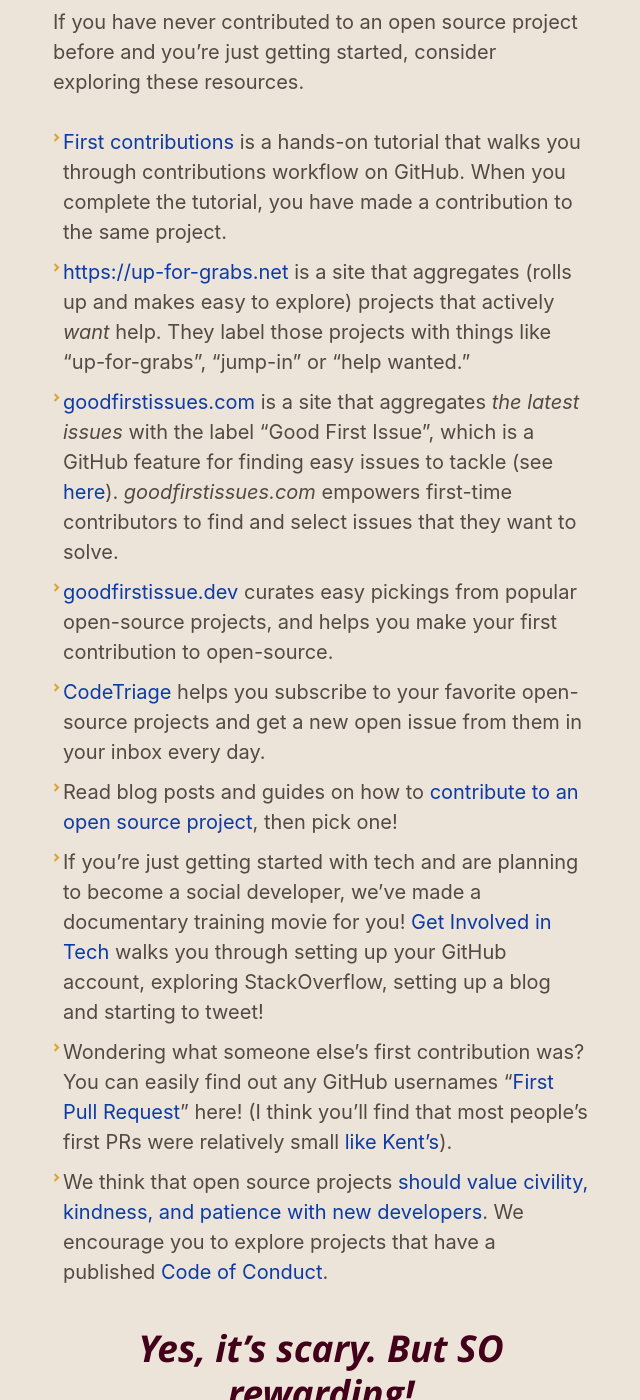
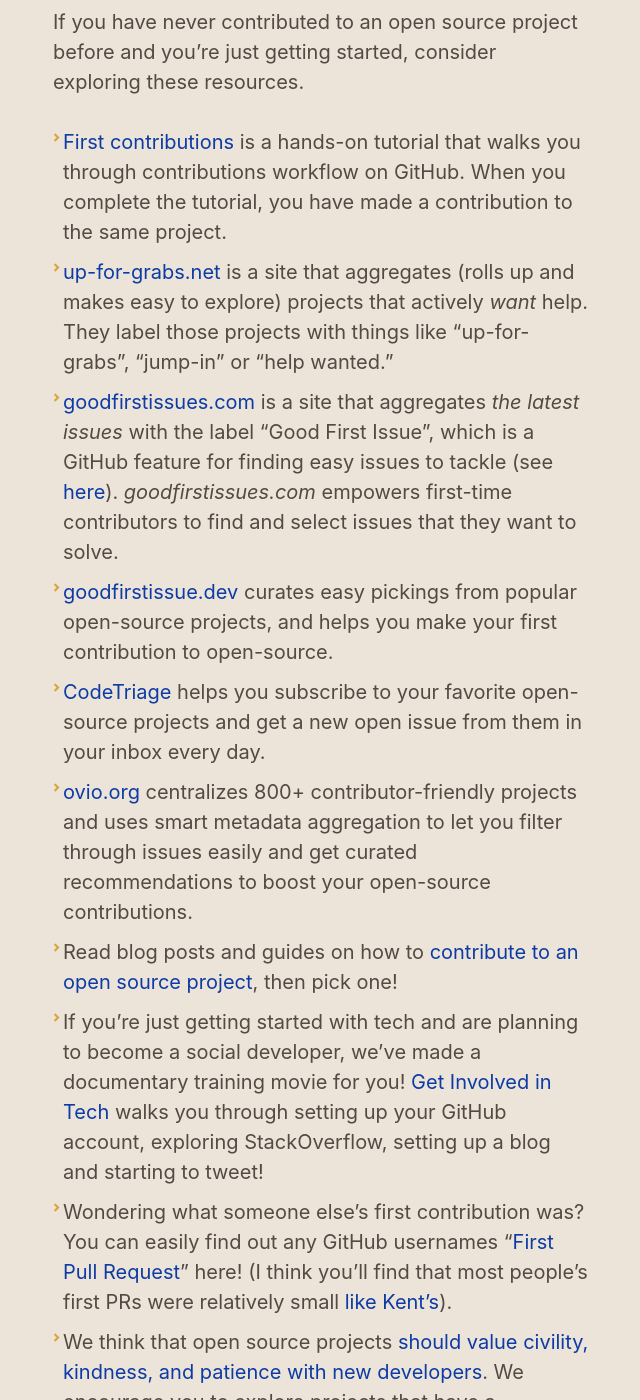
Before and after one commit to shanselman/firsttimersonly, a Jekyll site: the page built from index.md, in a window 1280 px wide and 1400 px high, scrolled down 708 px. Shown: the whole window, without its empty margins (319-959 px from the left). Built offline with Jekyll 4.4.1, drawn with Linux system fonts in a browser that asks for light colours; nearby versions of some CDN libraries; comment, search, counter and statistics services are not loaded; our own code applies the rules of GitHub Pages for plain Markdown files.

Commit message:
Add ovio.org

```diff
--- a/index.md
+++ b/index.md
@@ -9,10 +9,11 @@ Contributing to open source for the first time can be scary and a little overwhe
 If you have never contributed to an open source project before and you're just getting started, consider exploring these resources.
 
 * [First contributions](https://github.com/multunus/first-contributions) is a hands-on tutorial that walks you through contributions workflow on GitHub. When you complete the tutorial, you have made a contribution to the same project.
-* [https://up-for-grabs.net](https://up-for-grabs.net) is a site that aggregates (rolls up and makes easy to explore) projects that actively *want* help. They label those projects with things like "up-for-grabs", "jump-in" or "help wanted."
+* [up-for-grabs.net](https://up-for-grabs.net) is a site that aggregates (rolls up and makes easy to explore) projects that actively *want* help. They label those projects with things like "up-for-grabs", "jump-in" or "help wanted."
 * [goodfirstissues.com](https://goodfirstissues.com) is a site that aggregates *the latest issues* with the label "Good First Issue", which is a GitHub feature for finding easy issues to tackle (see [here](https://github.blog/2020-01-22-how-we-built-good-first-issues)). *goodfirstissues.com* empowers first-time contributors to find and select issues that they want to solve.
 * [goodfirstissue.dev](https://goodfirstissue.dev/) curates easy pickings from popular open-source projects, and helps you make your first contribution to open-source.
 * [CodeTriage](https://www.codetriage.com/) helps you subscribe to your favorite open-source projects and get a new open issue from them in your inbox every day.
+* [ovio.org](https://ovio.org) centralizes 800+ contributor-friendly projects and uses smart metadata aggregation to let you filter through issues easily and get curated recommendations to boost your open-source contributions.
 * Read blog posts and guides on how to [contribute to an open source project](https://www.hanselman.com/blog/GetInvolvedInOpenSourceTodayHowToContributeAPatchToAGitHubHostedOpenSourceProjectLikeCode52.aspx), then pick one!
 * If you're just getting started with tech and are planning to become a social developer, we've made a documentary training movie for you! [Get Involved in Tech](http://www.getinvolvedintech.com) walks you through setting up your GitHub account, exploring StackOverflow, setting up a blog and starting to tweet!
 * Wondering what someone else's first contribution was? You can easily find out any GitHub usernames "[First Pull Request](https://firstpr.me/)" here! (I think you'll find that most people's first PRs were relatively small [like Kent's](https://firstpr.me/#kentcdodds)).
```
